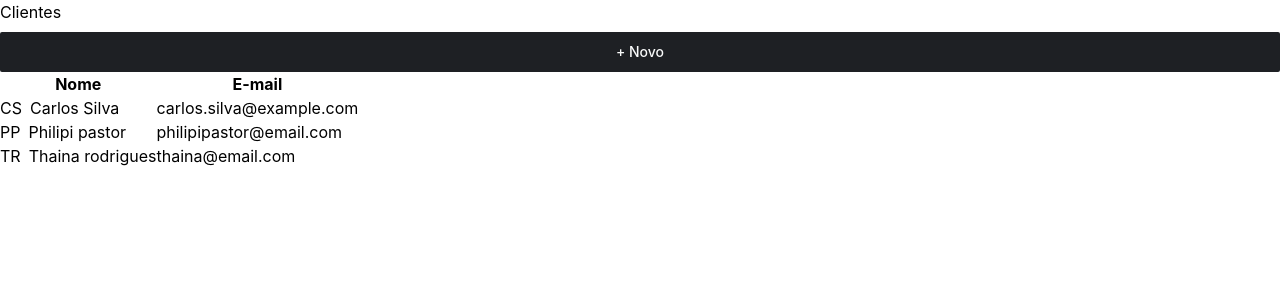
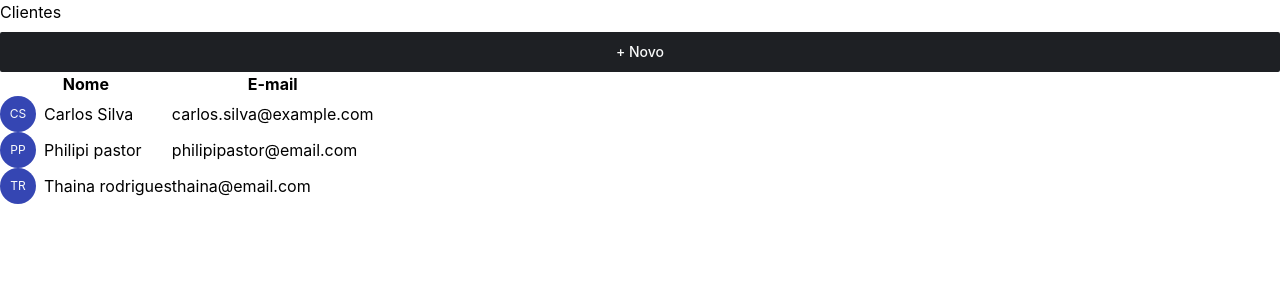
Before and after one commit to philipipastor/HelpDesk, a React (Vite) app: page /clients in a window 1280 px wide. Shown: the top 300 px of the page. Built offline with nearby package versions, Linux system fonts and the light colour scheme.

Commit message:
styles: adicionando estilo ao componente de avatar

```diff
--- a/src/components/Avatar.tsx
+++ b/src/components/Avatar.tsx
@@ -8,10 +8,9 @@ export function Avatar({ name }: Props) {
         .map((name) => name[0])
         .join("")
         .slice(0, 2)
-        .toUpperCase()
 
     return (
-        <div>
+        <div className="flex h-9 w-9 items-center justify-center rounded-full bg-[#3546B3] text-xs uppercase text-gray-50">
             {initials}
         </div>
     )
```
